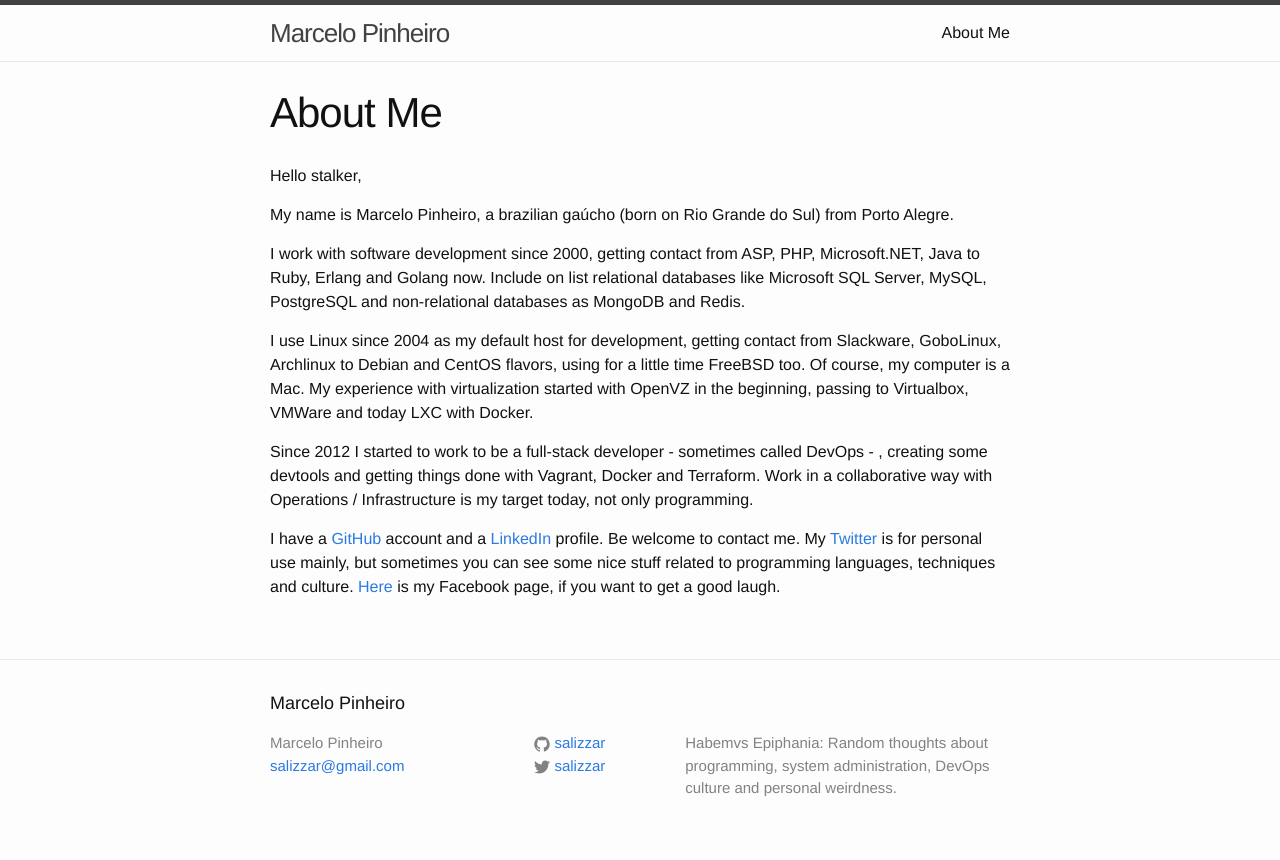
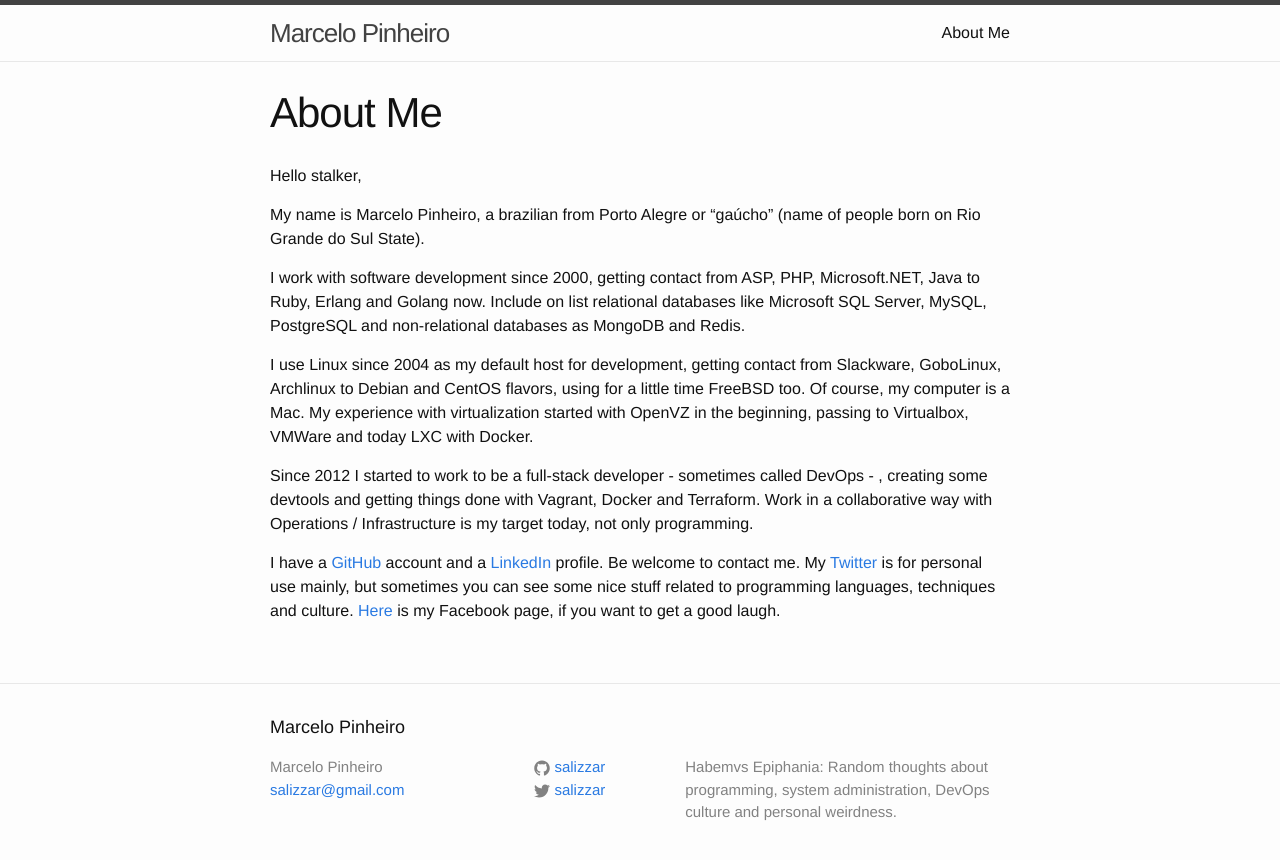
Before and after one commit to salizzar/salizzar.github.io, a Jekyll site: the page built from about.md, in a window 1280 px wide. Shown: the top 860 px of the page. Built offline with Jekyll 4.4.1, drawn with Linux system fonts in a browser that asks for light colours.

Commit message:
Updated about me text.

```diff
--- a/about.md
+++ b/about.md
@@ -5,7 +5,7 @@ permalink:	/about/
 ---
 Hello stalker,
 
-My name is Marcelo Pinheiro, a brazilian gaúcho (born on Rio Grande do Sul) from Porto Alegre.
+My name is Marcelo Pinheiro, a brazilian from Porto Alegre or "gaúcho" (name of people born on Rio Grande do Sul State).
 
 I work with software development since 2000, getting contact from ASP, PHP, Microsoft.NET, Java to Ruby, Erlang and Golang now. Include on list relational databases like Microsoft SQL Server, MySQL, PostgreSQL and non-relational databases as MongoDB and Redis.
 
```
